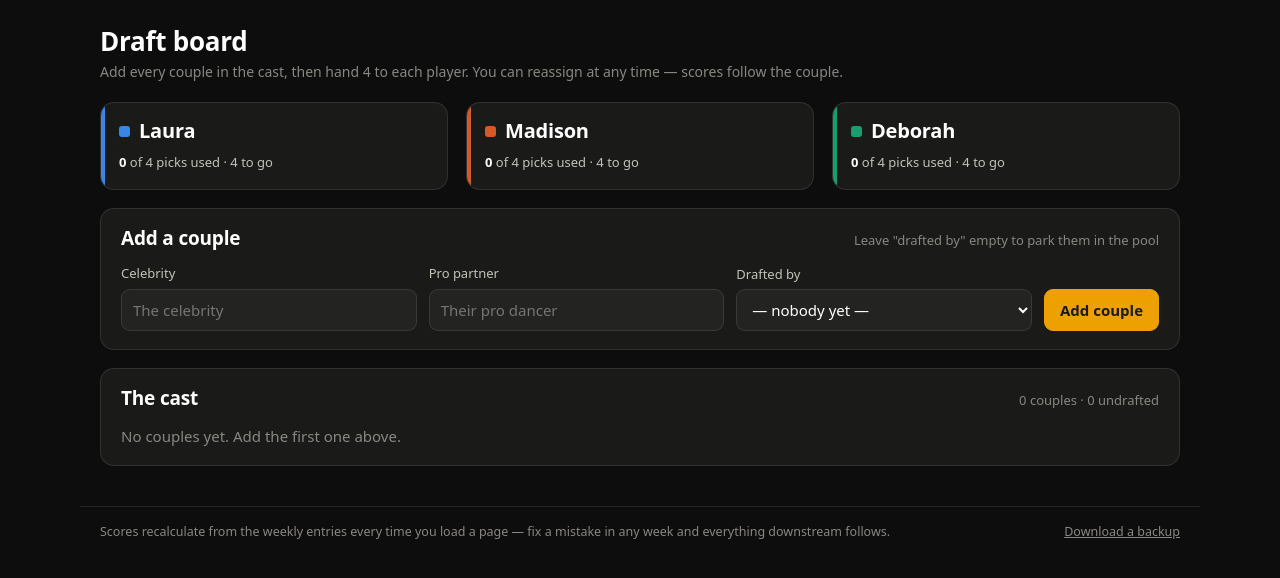
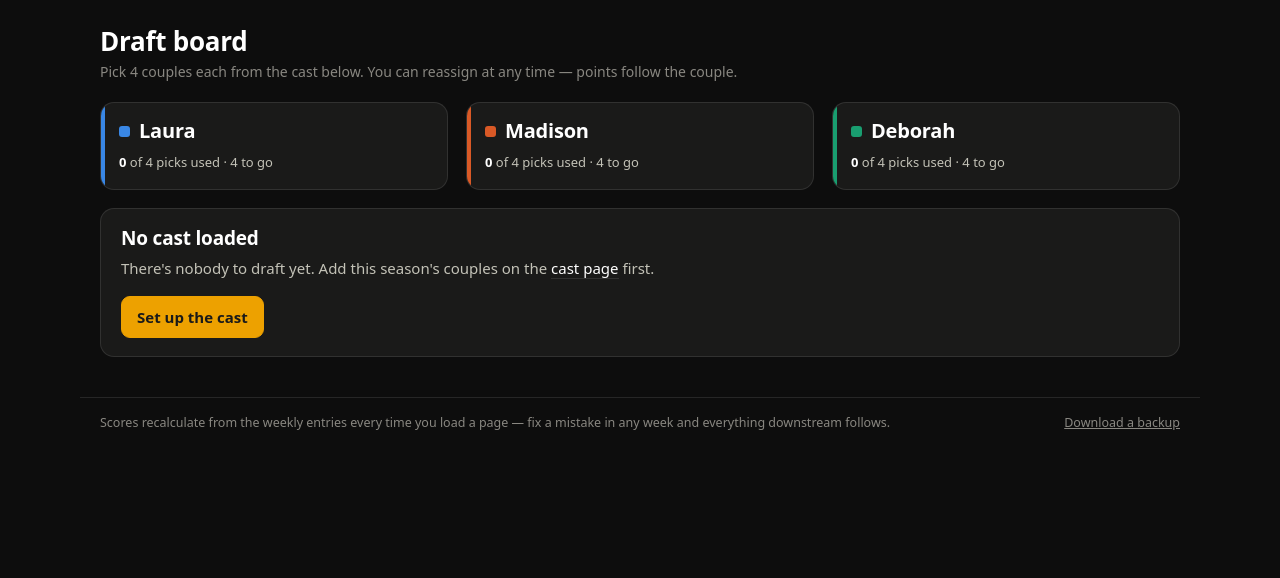
Before and after one commit to Ty1999ler/DWTS, a Flask app: page /draft in a window 1280 px wide. Shown: the part 63-641 px from the top of the page. Run offline with Flask 3, Linux system fonts and the light colour scheme; data comes from the database, SQL or seed files in the repository; data that the repository does not hold is empty.

Commit message:
Drafting picks from the cast instead of typing names
Three people drafting on a shared page could rename or invent a couple by
typing in the wrong box. Split the two jobs:

- /draft assigns couples to players. Names are plain text; the only control is
  the dropdown. /draft/save updates player_id and nothing else, so even a
  hand-crafted POST can't rename a couple through it.
- /cast adds, renames, removes and sets photos, linked from the draft board
  and Settings rather than sitting in the middle of the draft.

Co-Authored-By: Claude Opus 5 <noreply@anthropic.com>

```diff
--- a/app.py
+++ b/app.py
@@ -169,7 +169,7 @@ def add_couple():
     celebrity = request.form.get("celebrity", "").strip()
     if not celebrity:
         flash("A couple needs a celebrity name.", "warn")
-        return redirect(url_for("draft"))
+        return redirect(url_for("cast"))
     next_order = conn.execute(
         "SELECT COALESCE(MAX(sort_order), -1) + 1 FROM couples"
     ).fetchone()[0]
@@ -185,31 +185,53 @@ def add_couple():
         ),
     )
     conn.commit()
-    flash(f"Added {celebrity}.", "ok")
-    return redirect(url_for("draft"))
+    flash(f"Added {celebrity} to the cast.", "ok")
+    return redirect(url_for("cast"))
 
 
 @app.post("/draft/save")
 def save_draft():
+    """Assign couples to players. Deliberately cannot touch a couple's name -
+    drafting is picking from the cast, not typing one in. Names live on /cast."""
+    conn = get_db()
+    for couple_id in request.form.getlist("couple_ids", type=int):
+        conn.execute(
+            "UPDATE couples SET player_id = ? WHERE id = ?",
+            (_int(f"player_{couple_id}"), couple_id),
+        )
+    conn.commit()
+    flash("Picks saved.", "ok")
+    return redirect(url_for("draft"))
+
+
+# ------------------------------------------------------------------------ cast
+
+
+@app.route("/cast")
+def cast():
+    season = build_season(get_db())
+    return render_template("cast.html", season=season)
+
+
+@app.post("/cast/save")
+def save_cast():
     conn = get_db()
     for couple_id in request.form.getlist("couple_ids", type=int):
         celebrity = request.form.get(f"celebrity_{couple_id}", "").strip()
         if not celebrity:
             continue
         conn.execute(
-            "UPDATE couples SET celebrity = ?, pro = ?, photo_url = ?, player_id = ? "
-            "WHERE id = ?",
+            "UPDATE couples SET celebrity = ?, pro = ?, photo_url = ? WHERE id = ?",
             (
                 celebrity,
                 request.form.get(f"pro_{couple_id}", "").strip(),
                 request.form.get(f"photo_{couple_id}", "").strip(),
-                _int(f"player_{couple_id}"),
                 couple_id,
             ),
         )
     conn.commit()
-    flash("Draft board saved.", "ok")
-    return redirect(url_for("draft"))
+    flash("Cast saved.", "ok")
+    return redirect(url_for("cast"))
 
 
 @app.post("/draft/couple/<int:couple_id>/delete")
@@ -217,8 +239,8 @@ def delete_couple(couple_id: int):
     conn = get_db()
     conn.execute("DELETE FROM couples WHERE id = ?", (couple_id,))
     conn.commit()
-    flash("Couple removed.", "ok")
-    return redirect(url_for("draft"))
+    flash("Couple removed from the cast.", "ok")
+    return redirect(url_for("cast"))
 
 
 # --------------------------------------------------------------------- players
--- a/templates/base.html
+++ b/templates/base.html
@@ -29,7 +29,7 @@
       <a href="{{ url_for('index') }}"    class="{{ 'on' if page == 'index' }}">Rankings</a>
       <a href="{{ url_for('teams') }}"    class="{{ 'on' if page in ('teams', 'couple_detail') }}">Teams</a>
       <a href="{{ url_for('weeks') }}"    class="{{ 'on' if page in ('weeks', 'week_detail') }}">Weeks</a>
-      <a href="{{ url_for('draft') }}"    class="{{ 'on' if page == 'draft' }}">Draft</a>
+      <a href="{{ url_for('draft') }}"    class="{{ 'on' if page in ('draft', 'cast') }}">Draft</a>
       <a href="{{ url_for('finale') }}"   class="{{ 'on' if page == 'finale' }}">Finale</a>
       <a href="{{ url_for('settings') }}" class="{{ 'on' if page == 'settings' }}">Settings</a>
     </nav>
--- a/templates/draft.html
+++ b/templates/draft.html
@@ -7,23 +7,24 @@
   <div>
     <h1>Draft board</h1>
     <p class="sub">
-      Add every couple in the cast, then hand {{ roster_size }} to each player.
-      You can reassign at any time &mdash; scores follow the couple.
+      Pick {{ roster_size }} couples each from the cast below. You can reassign at
+      any time &mdash; points follow the couple.
     </p>
   </div>
 </div>
 
 <div class="grid-3" style="margin-bottom:18px">
   {% for p in season.players %}
+    {% set over = p.couples|length > roster_size %}
     <div class="rank-card" style="--accent-series: var(--series-{{ p.series_index }})">
       <div class="who" style="margin-top:0">
         <span class="swatch" style="background: var(--series-{{ p.series_index }})"></span>
         <h2>{{ p.name }}</h2>
       </div>
       <div class="meta">
-        <strong class="tnum" style="color:var(--ink)">{{ p.couples|length }}</strong> of {{ roster_size }} picks used
-        {% if p.couples|length > roster_size %}
-          &middot; <span style="color:var(--critical)">over the limit</span>
+        <strong style="color:var(--ink)">{{ p.couples|length }}</strong> of {{ roster_size }} picks used
+        {% if over %}
+          &middot; <span style="color:var(--critical)">{{ p.couples|length - roster_size }} over the limit</span>
         {% elif p.couples|length < roster_size %}
           &middot; {{ roster_size - p.couples|length }} to go
         {% else %}
@@ -37,50 +38,35 @@
   {% endfor %}
 </div>
 
+{% if not season.couples %}
+  <div class="card">
+    <h2>No cast loaded</h2>
+    <p class="dim" style="margin-top:8px">
+      There's nobody to draft yet. Add this season's couples on the
+      <a class="linkish" href="{{ url_for('cast') }}">cast page</a> first.
+    </p>
+    <div class="actions">
+      <a class="btn btn-primary" href="{{ url_for('cast') }}">Set up the cast</a>
+    </div>
+  </div>
+{% else %}
+<form method="post" action="{{ url_for('save_draft') }}">
   <div class="card">
     <div class="card-head">
-    <h2>Add a couple</h2>
-    <span class="hint">Leave "drafted by" empty to park them in the pool</span>
-  </div>
-  <form method="post" action="{{ url_for('add_couple') }}">
-    <div class="field-row">
-      <div>
-        <label for="celebrity">Celebrity</label>
-        <input type="text" id="celebrity" name="celebrity" placeholder="The celebrity" required>
-      </div>
-      <div>
-        <label for="pro">Pro partner</label>
-        <input type="text" id="pro" name="pro" placeholder="Their pro dancer">
-      </div>
-      <div>
-        <label for="player_id">Drafted by</label>
-        <select id="player_id" name="player_id">
-          <option value="">— nobody yet —</option>
-          {% for p in season.players %}<option value="{{ p.id }}">{{ p.name }}</option>{% endfor %}
-        </select>
-      </div>
-      <div class="tight">
-        <button class="btn btn-primary" type="submit">Add couple</button>
-      </div>
-    </div>
-  </form>
+      <h2>Make the picks</h2>
+      <span class="hint">
+        {{ season.couples|length }} couples &middot; {{ season.unassigned|length }} still on the board
+      </span>
     </div>
 
-<form method="post" action="{{ url_for('save_draft') }}">
-  <div class="card" style="margin-top:18px">
-    <div class="card-head">
-      <h2>The cast</h2>
-      <span class="hint">{{ season.couples|length }} couples &middot; {{ season.unassigned|length }} undrafted</span>
-    </div>
-
-    {% if season.couples %}
     <div class="table-scroll">
       <table>
         <thead>
           <tr>
-              <th></th><th>Celebrity</th><th>Pro partner</th><th>Drafted by</th>
-              <th>Photo URL<br><span style="text-transform:none;letter-spacing:0;font-weight:400">optional</span></th>
-              <th class="num">Points</th><th>Status</th><th></th>
+            <th colspan="2">Couple</th>
+            <th>Drafted by</th>
+            <th class="num">Points</th>
+            <th>Status</th>
           </tr>
         </thead>
         <tbody>
@@ -89,34 +75,21 @@
               <td style="width:1%">{{ avatar(c, 34) }}</td>
               <td>
                 <input type="hidden" name="couple_ids" value="{{ c.id }}">
-                  <input type="text" name="celebrity_{{ c.id }}" value="{{ c.celebrity }}"
-                         aria-label="Celebrity name">
+                <strong>{{ c.celebrity }}</strong>
+                {% if c.pro %}<span class="muted">&amp; {{ c.pro }}</span>{% endif %}
               </td>
-                <td><input type="text" name="pro_{{ c.id }}" value="{{ c.pro }}" aria-label="Pro partner"></td>
-                <td>
-                  <select name="player_{{ c.id }}" aria-label="Drafted by">
-                    <option value="">— undrafted —</option>
+              <td style="min-width:150px">
+                <select name="player_{{ c.id }}" aria-label="Who drafted {{ c.celebrity }}">
+                  <option value="">&mdash; on the board &mdash;</option>
                   {% for p in season.players %}
                     <option value="{{ p.id }}" {{ 'selected' if c.player_id == p.id }}>{{ p.name }}</option>
                   {% endfor %}
                 </select>
               </td>
-                <td>
-                  <input type="text" name="photo_{{ c.id }}" value="{{ c.photo_url }}"
-                         placeholder="https://…" aria-label="Photo URL">
-                </td>
               <td class="num">
                 <a class="linkish" href="{{ url_for('couple_detail', couple_id=c.id) }}">{{ c.total|pts }}</a>
               </td>
               <td class="dim" style="white-space:nowrap">{{ c.status }}</td>
-                <td>
-                  <button class="btn btn-sm btn-danger" type="submit"
-                          formaction="{{ url_for('delete_couple', couple_id=c.id) }}"
-                          formnovalidate
-                          onclick="return confirm('Remove {{ c.celebrity }} and all their results?')">
-                    Remove
-                  </button>
-                </td>
             </tr>
           {% endfor %}
         </tbody>
@@ -124,11 +97,13 @@
     </div>
 
     <div class="actions">
-        <button class="btn btn-primary" type="submit">Save draft board</button>
+      <button class="btn btn-primary" type="submit">Save picks</button>
+      <span class="muted" style="font-size:13px">
+        Need to add, rename or remove a couple?
+        <a class="linkish" href="{{ url_for('cast') }}">Manage the cast</a>
+      </span>
     </div>
-    {% else %}
-      <p class="muted">No couples yet. Add the first one above.</p>
-    {% endif %}
   </div>
 </form>
+{% endif %}
 {% endblock %}
```
Also changed, not shown: templates/cast.html (added, +115 -0 lines), templates/settings.html (+12 -0 lines), test_league.py (+37 -3 lines). Lines whose indentation alone changed are shown as unchanged.
